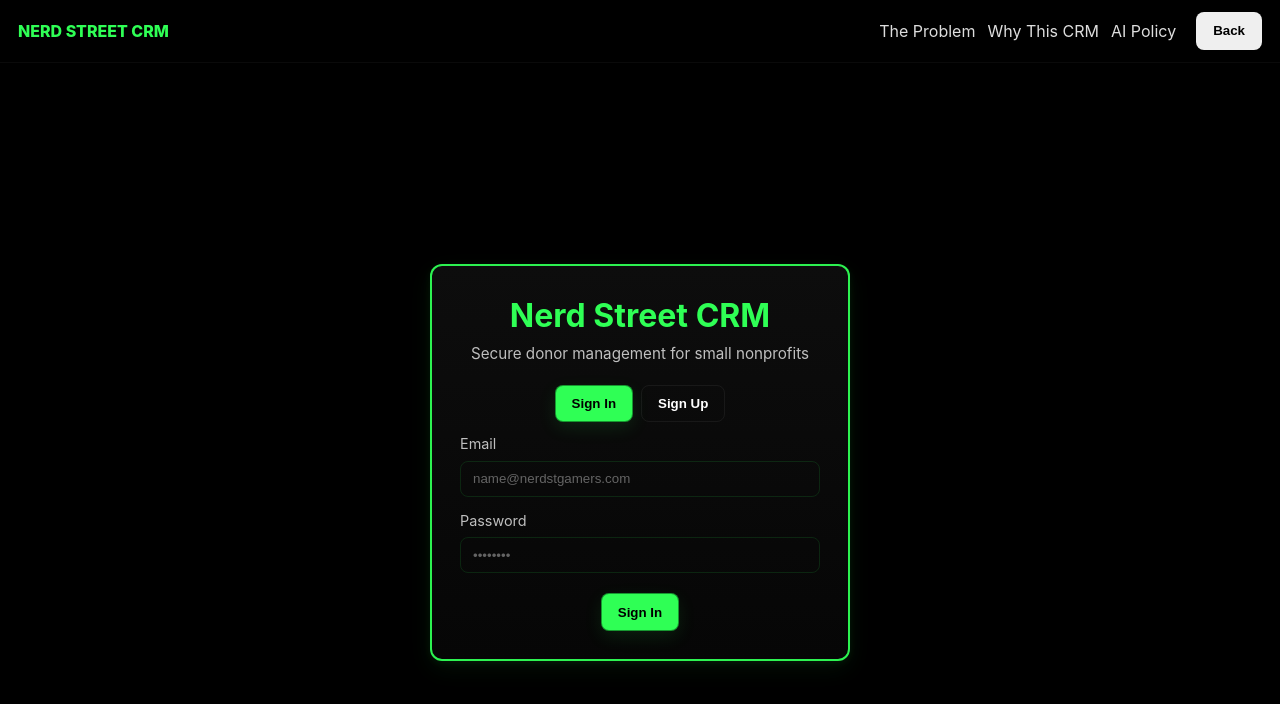
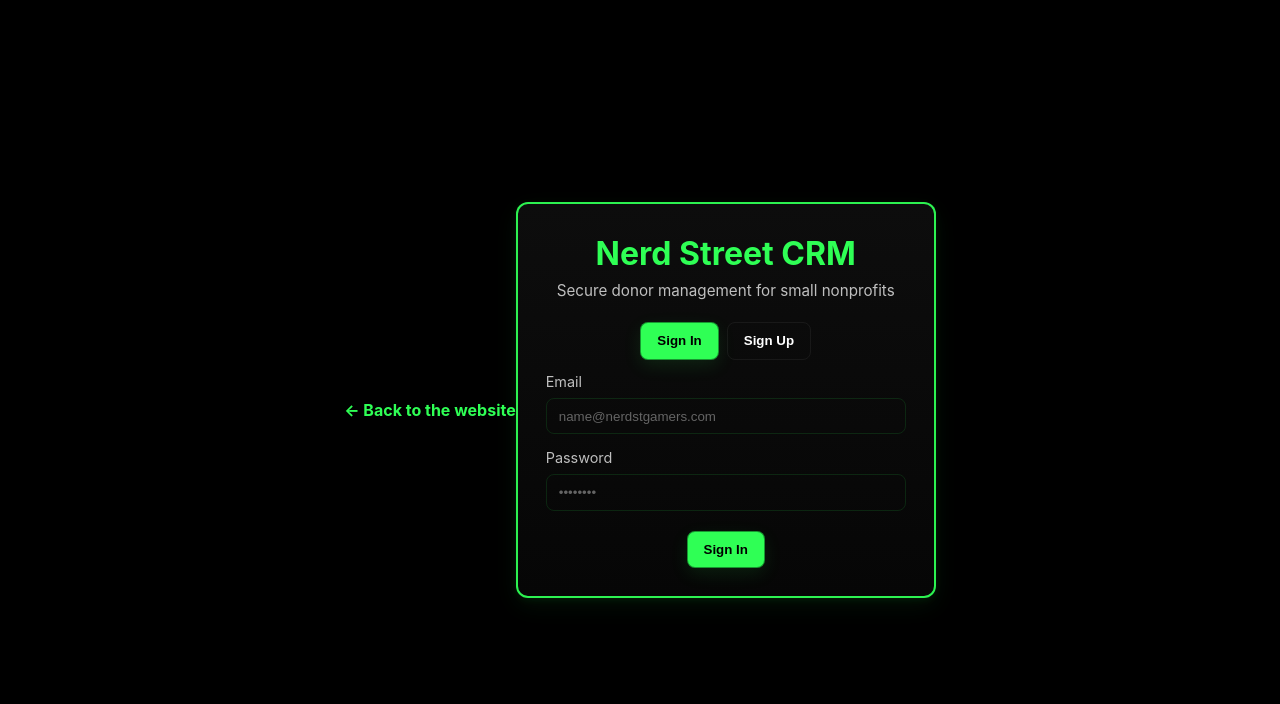
Before and after one commit to Nlewi-glitch089/Nerd-Street-CRM, a Next.js app: page /signin in a window 1280 px wide. Shown: the top 704 px of the page. Built offline with nearby package versions, Linux system fonts and the light colour scheme.

Commit message:
UX: hide global header on sign-in/login; add 'Back to the website' link above sign-in card

```diff
--- a/pages/_app.js
+++ b/pages/_app.js
@@ -6,6 +6,7 @@ function Header() {
   const router = useRouter()
   const isHome = router?.pathname === '/'
   const hideOnDash = router?.pathname && (router.pathname.startsWith('/admin') || router.pathname.startsWith('/team'))
+  const hideOnAuth = router?.pathname === '/signin' || router?.pathname === '/login'
   const [homeLoading, setHomeLoading] = useState(false)
   const homeStartRef = useRef(0)
   const MIN_LOAD_MS = 1500
@@ -48,6 +49,8 @@ function Header() {
   useEffect(() => {
     return () => { try { document.documentElement.classList.remove('nsc-loading') } catch (e) {} }
   }, [])
+
+  if (hideOnAuth) return null
 
   return (
     <header style={{borderBottom:'1px solid rgba(255,255,255,0.04)', padding:'12px 18px', display:'flex', justifyContent:'space-between', alignItems:'center'}}>
--- a/pages/signin.js
+++ b/pages/signin.js
@@ -163,6 +163,9 @@ export default function SignIn() {
 
   return (
     <main className="page">
+      <div style={{textAlign:'center', marginTop:20}}>
+        <a href="/" onClick={(e)=>{e.preventDefault(); try{window.location.href='/'}catch(err){}}} style={{color:'var(--color-neon)', fontWeight:700, textDecoration:'none'}}>← Back to the website</a>
+      </div>
       <div className="card auth-card">
         <h1 className="title">Nerd Street CRM</h1>
         <p className="subtitle">Secure donor management for small nonprofits</p>
```
